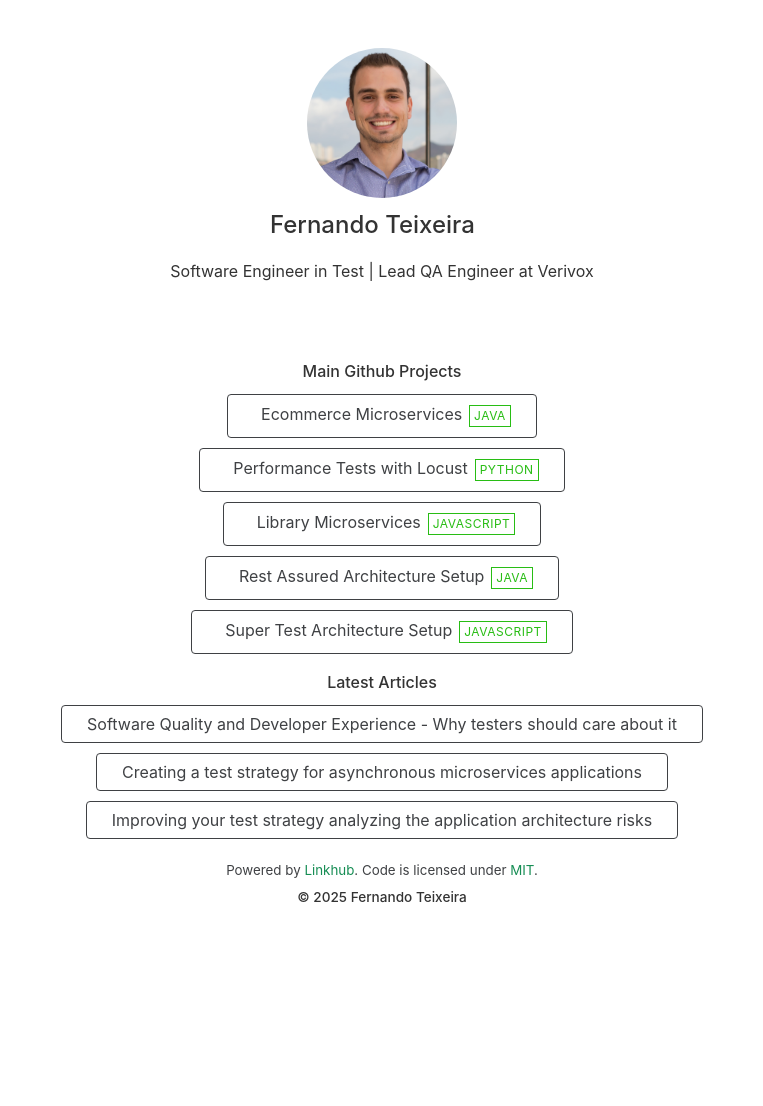
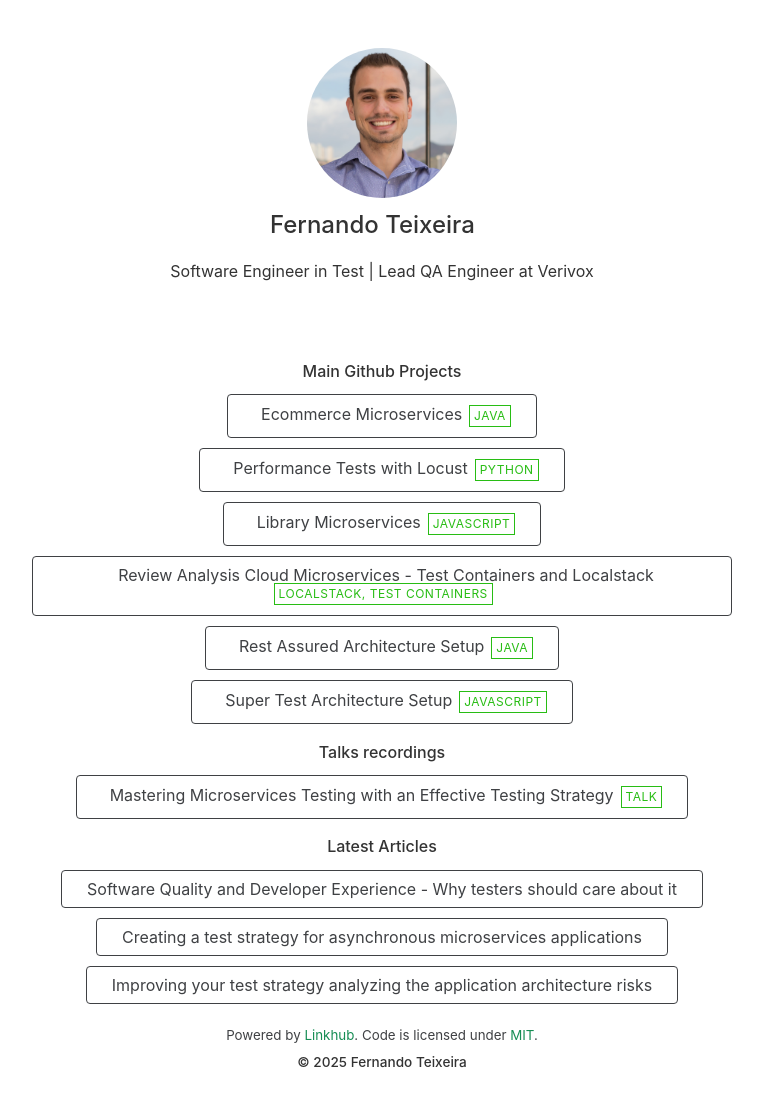
Before and after one commit to teixeira-fernando/teixeira-fernando.github.io, a Jekyll site: the page built from index.html, in a window 1280 px wide. Shown: the whole page, without its empty margins (258-1021 px from the left). Built offline with Jekyll 4.4.1, drawn with Linux system fonts in a browser that asks for light colours; nearby versions of some CDN libraries; before the commit the page ends 948 px from its top, so only the background shows below that.

Commit message:
updated links

```diff
--- a/_data/links.yml
+++ b/_data/links.yml
@@ -15,6 +15,11 @@
       icon: logos:javascript
       tag: Javascript
 
+    - title: Review Analysis Cloud Microservices - Test Containers and Localstack
+      url: https://github.com/teixeira-fernando/Review-Analysis-Cloud-Microservices
+      icon: logos:java
+      tag: Localstack, Test Containers
+
     - title: Rest Assured Architecture Setup
       url: https://github.com/teixeira-fernando/restassured-framework-setup
       icon: ri:java-fill # Icons are optional.
@@ -24,6 +29,13 @@
       url: https://github.com/teixeira-fernando/supertest-architecture
       icon: logos:javascript
       tag: Javascript
+
+- category: Talks recordings
+  items:
+    - title: Mastering Microservices Testing with an Effective Testing Strategy
+      url: https://www.youtube.com/watch?v=ua8v0n2jltU&t=4s&ab_channel=StowarzyszenieJako%C5%9BciSystem%C3%B3wInformatycznych%28PolishTestingBoard%29
+      icon: ri:youtube-fill
+      tag: Talk
 
 - category: Latest Articles
   items:
```
